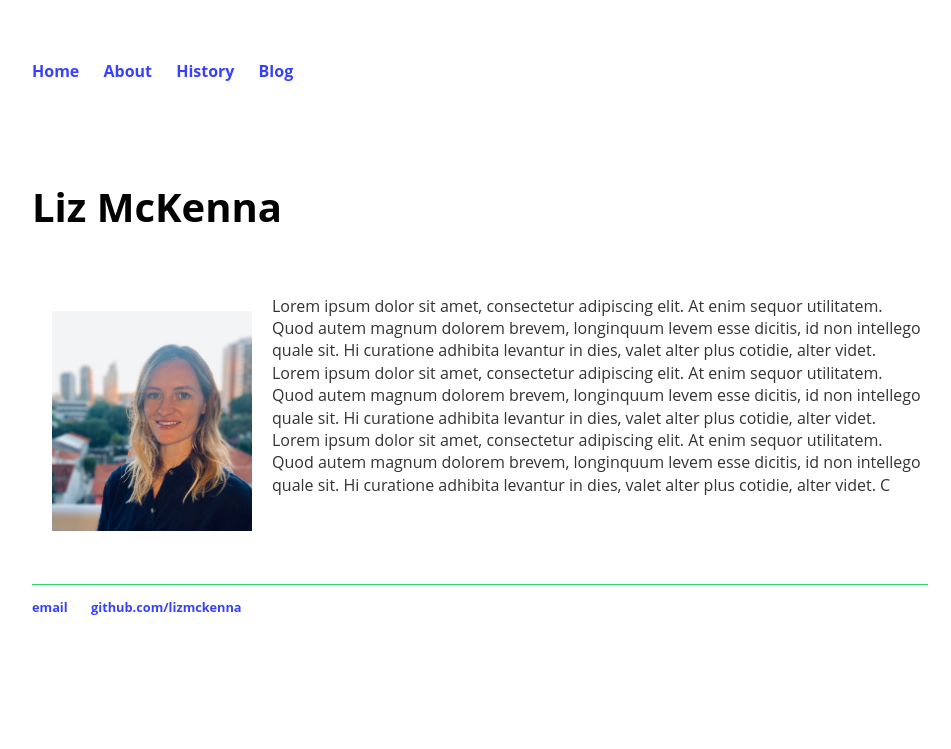
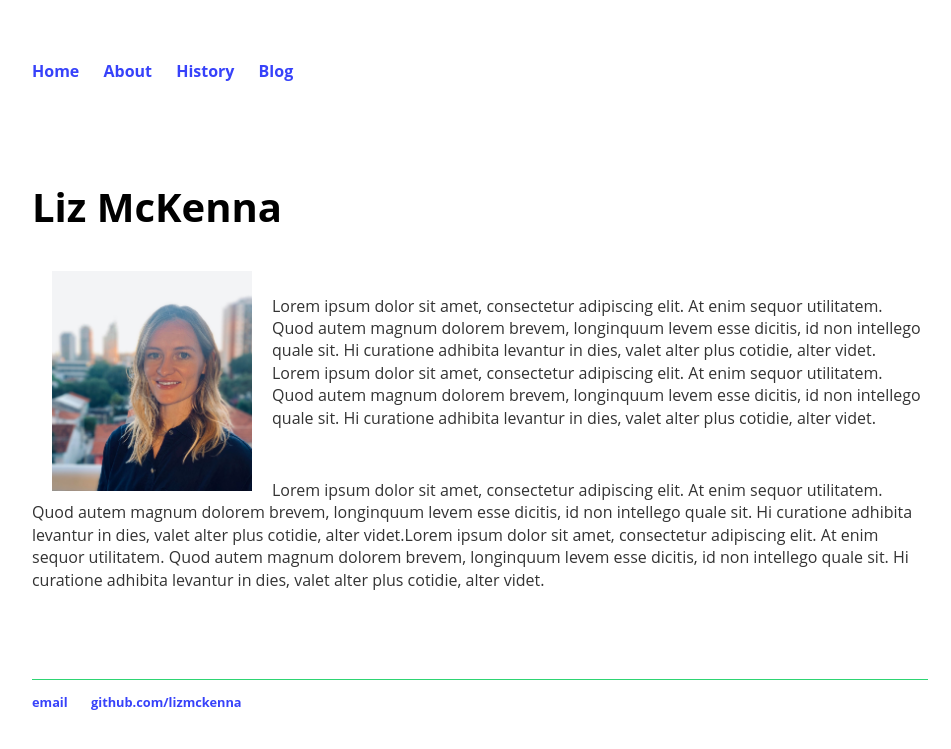
Before and after one commit to lizmckenna/elizabethmckenna.org, a Jekyll site: the page built from index.html, in a window 1280 px wide. Shown: the top 749 px of the page, without its empty margins (160-1111 px from the left). Built offline with Jekyll 4.4.1, drawn with Linux system fonts in a browser that asks for light colours.

Commit message:
Update index.html

```diff
--- a/index.html
+++ b/index.html
@@ -12,14 +12,12 @@ title: brasilpolitik
 <br>
 <h1>Liz McKenna</h1>
  <left>
-<img src="/images/mckenna_2019.jpg" alt="HTML5 Icon" hspace="20" vspace="50" style="width:200px;height:220px;style=padding:5px; float: left">
+<img src="/images/mckenna_2019.jpg" alt="HTML5 Icon" hspace="20" vspace="10" style="width:200px;height:220px;style=padding:5px; float: left">
 	</left>
 <br>
-<p> Lorem ipsum dolor sit amet, consectetur adipiscing elit. At enim sequor utilitatem. Quod autem magnum dolorem brevem, longinquum levem esse dicitis, id non intellego quale sit. Hi curatione adhibita levantur in dies, valet alter plus cotidie, alter videt.
-
-Lorem ipsum dolor sit amet, consectetur adipiscing elit. At enim sequor utilitatem. Quod autem magnum dolorem brevem, longinquum levem esse dicitis, id non intellego quale sit. Hi curatione adhibita levantur in dies, valet alter plus cotidie, alter videt.
-
-Lorem ipsum dolor sit amet, consectetur adipiscing elit. At enim sequor utilitatem. Quod autem magnum dolorem brevem, longinquum levem esse dicitis, id non intellego quale sit. Hi curatione adhibita levantur in dies, valet alter plus cotidie, alter videt. C
+<p> Lorem ipsum dolor sit amet, consectetur adipiscing elit. At enim sequor utilitatem. Quod autem magnum dolorem brevem, longinquum levem esse dicitis, id non intellego quale sit. Hi curatione adhibita levantur in dies, valet alter plus cotidie, alter videt. Lorem ipsum dolor sit amet, consectetur adipiscing elit. At enim sequor utilitatem. Quod autem magnum dolorem brevem, longinquum levem esse dicitis, id non intellego quale sit. Hi curatione adhibita levantur in dies, valet alter plus cotidie, alter videt.</p>
+<br>
+<p> Lorem ipsum dolor sit amet, consectetur adipiscing elit. At enim sequor utilitatem. Quod autem magnum dolorem brevem, longinquum levem esse dicitis, id non intellego quale sit. Hi curatione adhibita levantur in dies, valet alter plus cotidie, alter videt.Lorem ipsum dolor sit amet, consectetur adipiscing elit. At enim sequor utilitatem. Quod autem magnum dolorem brevem, longinquum levem esse dicitis, id non intellego quale sit. Hi curatione adhibita levantur in dies, valet alter plus cotidie, alter videt.
 </p>
 	<br>
 	<br>
```
